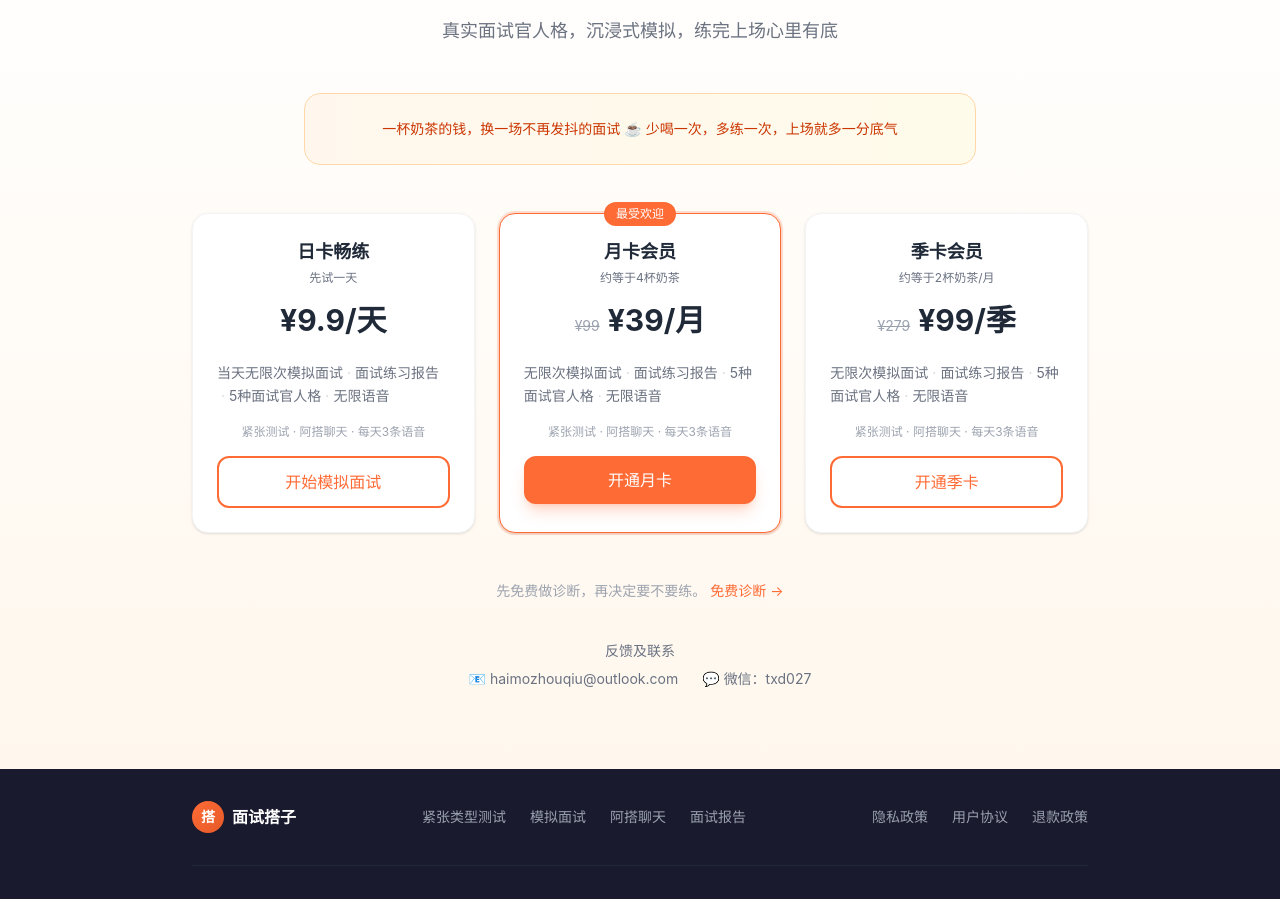
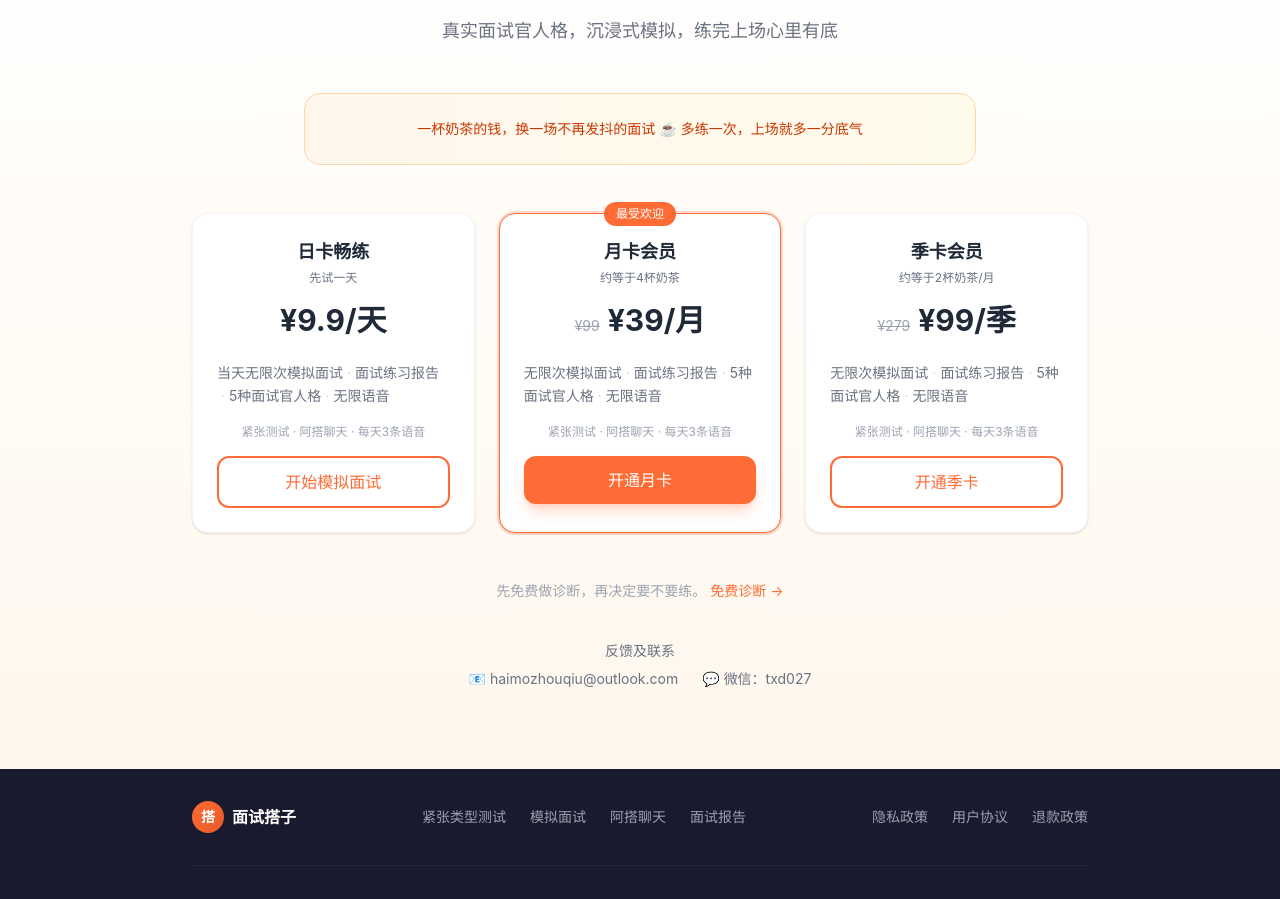
Before and after one commit to seller-mind/mianshidazi, a Next.js app: page / in a window 1280 px wide. Shown: the part 3585-4484 px from the top of the page. Built offline with nearby package versions, Linux system fonts and the light colour scheme; no server answers.

Commit message:
删除定价区'少喝一次，'文案

```diff
--- a/src/components/landing/PricingSection.tsx
+++ b/src/components/landing/PricingSection.tsx
@@ -118,7 +118,7 @@ export function PricingSection() {
         <div className="bg-gradient-to-r from-orange-50 to-amber-50 dark:from-orange-900/20 dark:to-amber-900/20 rounded-2xl p-4 md:p-6 mb-8 md:mb-12 max-w-2xl mx-auto border border-orange-200 dark:border-orange-800">
           <p className="text-xs md:text-sm text-orange-700 dark:text-orange-300 text-center leading-relaxed">
             一杯奶茶的钱，换一场不再发抖的面试 ☕
-            少喝一次，多练一次，上场就多一分底气
+            多练一次，上场就多一分底气
           </p>
         </div>
 
```
